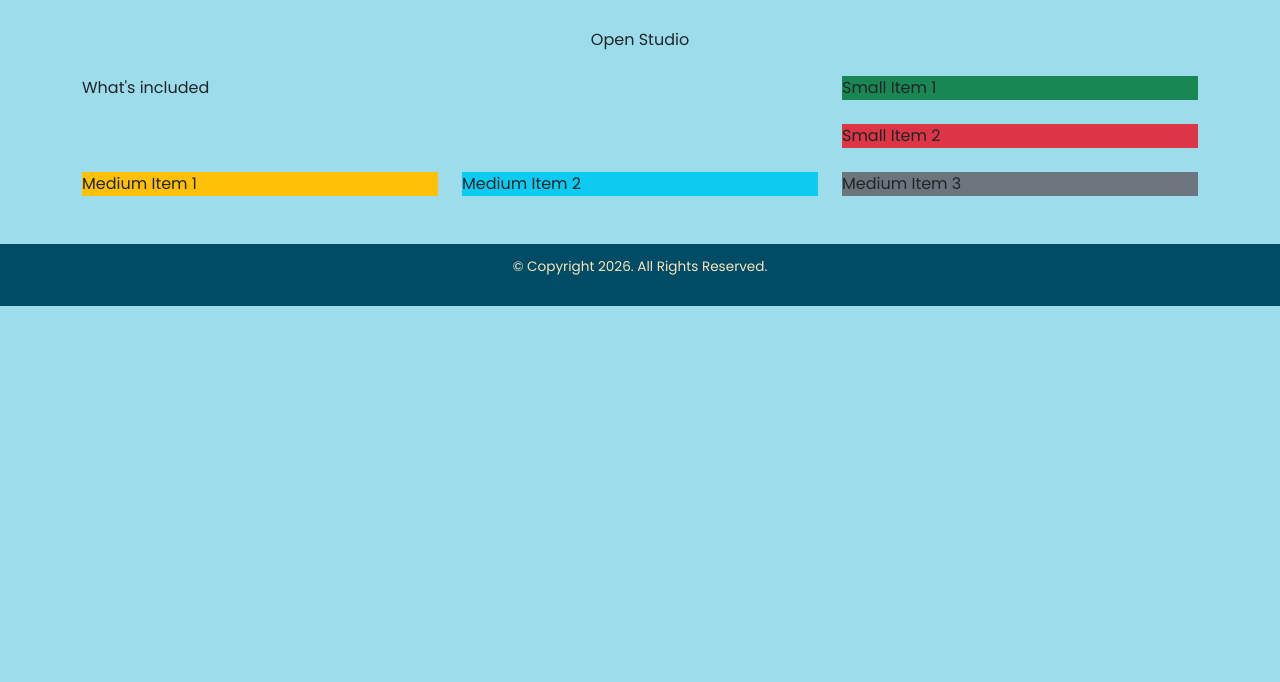
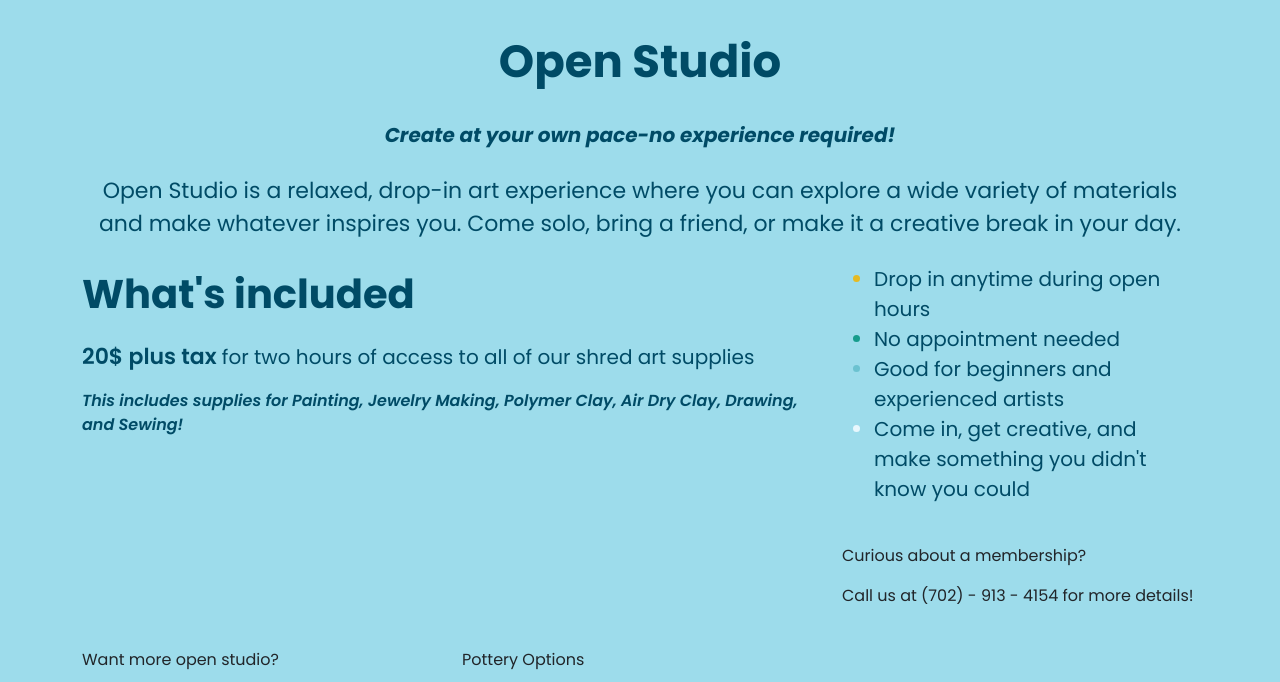
Before and after one commit to ZM-WebDesign/clay-paper-ink, a plain HTML site: page Open_Studio.html in a window 1280 px wide. Shown: the part 270-952 px from the top of the page. Before the commit the page ends 800 px from the top, so only its background shows below. Drawn offline with nearby package versions, Linux system fonts and the light colour scheme.

Commit message:
Add files via upload

```diff
--- a/Open_Studio.html
+++ b/Open_Studio.html
@@ -51,43 +51,68 @@
     <main>
 <div class="container my-5 osbiggrid">
     <p class="text-center mb-4 osheader"> Open Studio </p>
+    <p class="text-center mb-4 osdesc"> Create at your own pace-no experience required! </p>
+    <p class="text-center mb-4 osdesc2"> Open Studio is a relaxed, drop-in art experience where you can explore a wide variety of materials and make whatever inspires you. Come solo, bring a friend, or make it a creative break in your day.</p>
     <div class="row g-4">
         <div class="col-md-8">
             <div class="bento-item bento-tall bento1">
                 <p class="whatsincludedtxt"> What's included </p>
+                <p class="widesc"> <span class="boldwidesc"> 20$ plus tax </span> for two hours of access to all of our shred art supplies </p>
+                <p class="widescsmall"> This includes supplies for Painting, Jewelry Making, Polymer Clay, Air Dry Clay, Drawing, and Sewing! </p>
             </div>
         </div>
-        <!-- Two small items -->
         <div class="col-md-4">
             <div class="row g-4">
                 <div class="col-12">
-                    <div class="bento-item bg-success">
-                        Small Item 1
+                    <div class="bento-item bento2">
+                       <ul>
+                        <li class="osb1"> Drop in anytime during open hours </li>
+                        <li class="osb2"> No appointment needed </li>
+                        <li class="osb3"> Good for beginners and experienced artists </li>
+                        <li class="osb4"> Come in, get creative, and make something you didn't know you could</li>
+                       </ul>
                     </div>
                 </div>
                 <div class="col-12">
-                    <div class="bento-item bg-danger">
-                        Small Item 2
+                    <div class="bento-item bento3">
+                        <p class="curiousaction"> Curious about a membership? </p>
+                        <p class="actionphoneos"> Call us at (702) - 913 - 4154 for more details! </p>
                     </div>
                 </div>
             </div>
         </div>
-        <!-- Medium item -->
         <div class="col-md-4">
-            <div class="bento-item bg-warning text-dark">
-                Medium Item 1
+            <div class="bento-item bento5">
+               <p class="wantaction"> Want more open studio? </p>
+                <p class="wantdesc"> Members get unlimited open studio for $100 a month! </p>
             </div>
         </div>
-        <!-- Medium item -->
         <div class="col-md-4">
-            <div class="bento-item bg-info text-dark">
-                Medium Item 2
-            </div>
-        </div>
-        <!-- Medium item -->
-        <div class="col-md-4">
-            <div class="bento-item bg-secondary">
-                Medium Item 3
+            <div class="bento-item bento6">
+                <p class="potteryoptions"> Pottery Options </p>
+                <p class="potteryoptionsdescsmall"> Want to work with pottery? No problem! You can choose from the following options </p>
+
+            <div class="row">
+    <div class="col-md-4">
+      <p class="ospotteryoption1"> Pottery Painting </p>
+      <ul class="ospotterydesc">
+        <li> Choose from our ready-to-fire pieces </li>
+        <li> Prices vary by piece </li>
+        <li> Includes glaze, firing, and finishing </li>
+        <p class="osp1big"> NO extra fees </p>
+      </ul>
+      </div>
+       <div class="col-md-4">
+      <p class="ospotteryoption2"> Clay Handbuilding </p>
+      <ul class="ospottery2desc">
+        <li> Choose from our ready-to-fire pieces </li>
+        <li> Prices vary by piece </li>
+        <li> Includes glaze, firing, and finishing </li>
+        <li> Finished pottery is kiln-fired and ready for pickup at a later date </li>
+      </ul>
+      </div>
+      </div>
+    </div>
             </div>
         </div>
     </div>
--- a/css/mystylesCPI.css
+++ b/css/mystylesCPI.css
@@ -1021,6 +1021,106 @@ html, body{
     font-weight: 700;
 }
 
+/* Style Rules for Open Studio Page */
+
+.osbiggrid {
+
+}
+
+.osheader {
+    font-family: "Poppins", sans-serif;
+    color:#004B66;
+    font-size: 45px;
+    font-weight: 700;
+}
+
+.osdesc {
+    font-family: "Poppins", sans-serif;
+    color:#004B66;
+    font-size: 20px;
+    font-weight: 700;
+    font-style: italic;
+}
+
+.osdesc2 {
+    font-family: "Poppins", sans-serif;
+    color:#004B66;
+    font-size: 22px;
+}
+
+.bento1 {
+
+}
+
+.whatsincludedtxt {
+    font-family: "Poppins", sans-serif;
+    color:#004B66;
+    font-size: 40px;
+    font-weight: 700;
+}
+
+.widesc {
+    font-family: "Poppins", sans-serif;
+    color:#004B66;
+    font-size: 20px;
+}
+.boldwidesc {
+    font-family: "Poppins", sans-serif;
+    color:#004B66;
+    font-size: 22px;
+    font-weight: 600;
+}
+
+.widescsmall {
+    font-family: "Poppins", sans-serif;
+    color:#004B66;
+    font-size: 16px;
+    font-weight: 600;
+    font-style: italic;
+}
+
+.bento2 {
+
+}
+
+li.osb1 {
+    font-family: "Poppins", sans-serif;
+    color:#004B66;
+    font-size: 20px;
+}
+li.osb1::marker {
+    color: #E5BA22;
+}
+
+li.osb2 {
+    font-family: "Poppins", sans-serif;
+    color:#004B66;
+    font-size: 20px;
+}
+
+li.osb2::marker {
+    color:#169C8C;
+}
+
+li.osb3 {
+    font-family: "Poppins", sans-serif;
+    color:#004B66;
+    font-size: 20px;
+}
+
+li.osb3::marker {
+    color: #6CC2D0;
+}
+
+li.osb4 {
+    font-family: "Poppins", sans-serif;
+    color:#004B66;
+    font-size: 20px;
+}
+
+li.osb4::marker {
+    color: #E8F7FD;
+}
 
 /* Style Rules for Footer Content */
 .homefooter {
```
Also changed, not shown: 1 other file.
